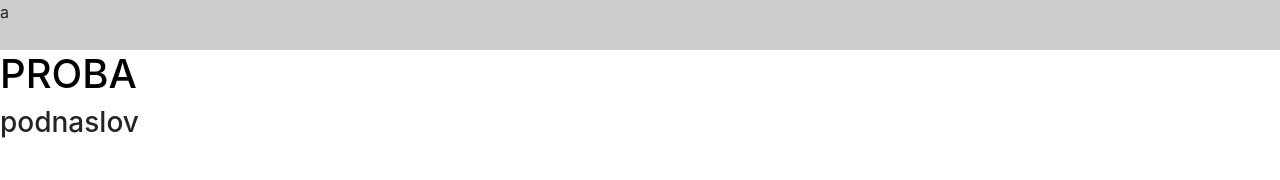
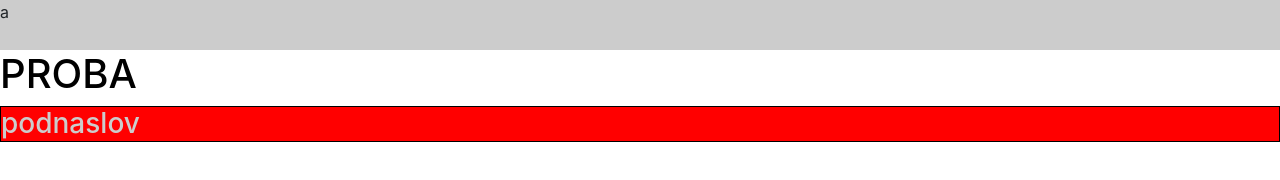
Before and after one commit to ivrabusiness/bus, a plain HTML site: page index.html in a window 1280 px wide. Drawn offline with nearby package versions, Linux system fonts and the light colour scheme; files that its build step writes are made by us from their sources.

Commit message:
h3 error?
commit neki problem s h3

```diff
--- a/style.css
+++ b/style.css
@@ -7,3 +7,9 @@ h1 {
 	height: 50px;
 	width: auto;
 }
+
+h3 {
+	color: #ccc;
+	border: 1px solid #000;
+	background-color: red;
+}
```
Also changed, not shown: index.html (+1 -0 lines).
